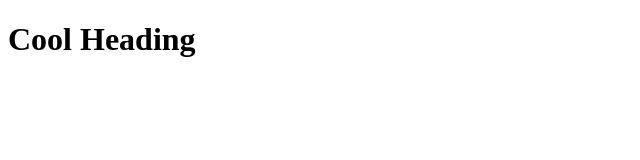
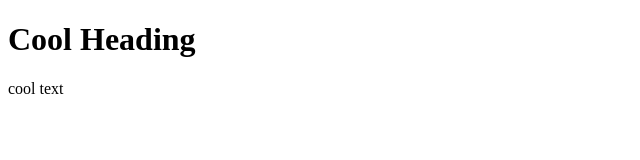
Before and after one commit to cassthecoder/group-workshop, a plain HTML site: page index.html in a window 1280 px wide. Shown: the full height of the page, 0-640 px from the left. Drawn offline with Linux system fonts and the light colour scheme.

Commit message:
added paragraph

```diff
--- a/index.html
+++ b/index.html
@@ -8,5 +8,6 @@
 </head>
 <body>
     <h1>Cool Heading</h1>
+    <p>cool text</p>
 </body>
 </html>
```
